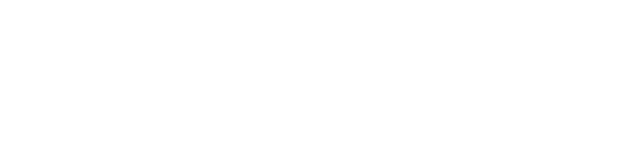
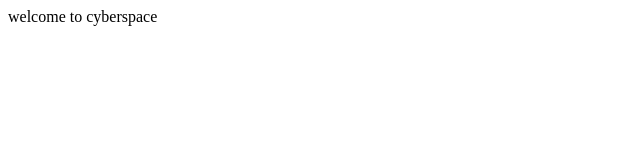
Before and after one commit to jain-tanishq/test, a plain HTML site: page index.html in a window 1280 px wide. Shown: the whole page, without its empty margins (0-640 px from the left). Drawn offline with Linux system fonts and the light colour scheme.

Commit message:
Update index.html
Signed-off-by: jain-tanishq <tanishqjainofficial@gmail.com>

```diff
--- a/index.html
+++ b/index.html
@@ -6,6 +6,6 @@
     <title>testing js</title>
 </head>
 <body>
-
+welcome to cyberspace
 </body>
 </html>
```
